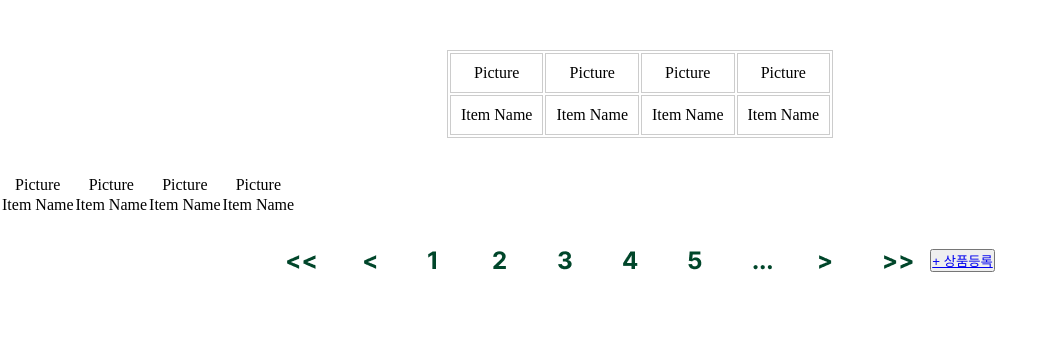
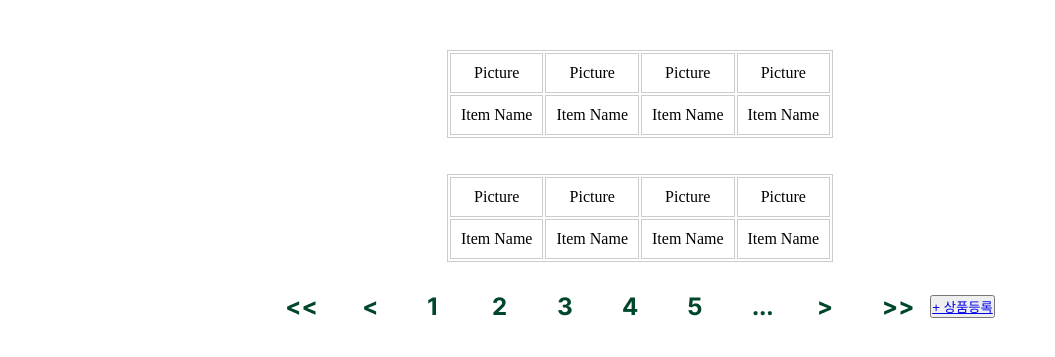
Before and after one commit to open-crople/application, a Flask app: page / in a window 1280 px wide. Shown: the part 180-537 px from the top of the page, without its empty margins (0-1055 px from the left). Run offline with Flask 3, Linux system fonts and the light colour scheme.

Commit message:
Update buy_items_list.html
css class change in 표

```diff
--- a/templates/buy_items_list.html
+++ b/templates/buy_items_list.html
@@ -16,7 +16,7 @@
                 <td> Item Name </td>
             </tr>
         </table>
-        <table>
+        <table class="buy_items_table">
             <tr>
                 <td> Picture </td>
                 <td> Picture </td>
```
